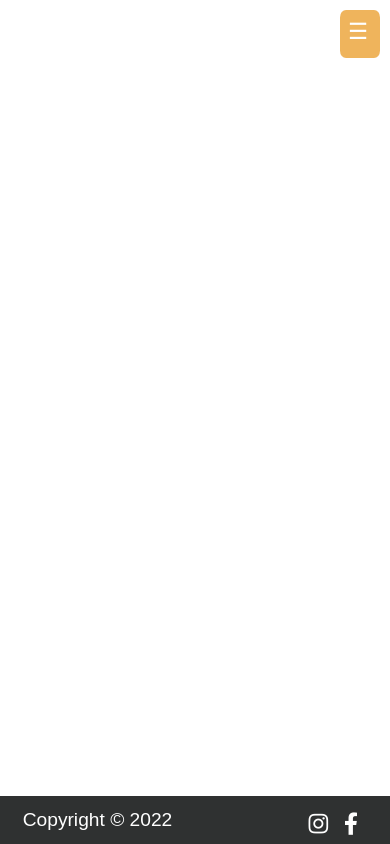
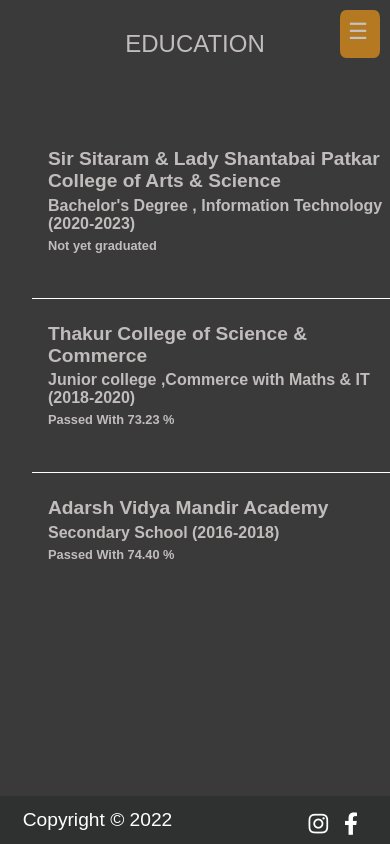
Before and after one commit to vivek-437/vtech-portfolio, a React (Create React App) app: page /vtech-portfolio/education in a window 390 px wide. Built offline with nearby package versions, Linux system fonts and the light colour scheme; a web font is replaced by a local one.

Commit message:
third commit vtech

```diff
--- a/src/App.jsx
+++ b/src/App.jsx
@@ -22,11 +22,11 @@
   <>
    <LeftNavBar/>
   <Switch>
-    <Route exact path='/' component={Home} />
-    <Route  path='/project' component={Project} />
-    <Route  path='/contact' component={Contact} />
-    <Route  path='/education' component={Education} />
-    <Route  path='/skill' component={Skill} />
+    <Route exact path='/vtech-portfolio/' component={Home} />
+    <Route  path='/vtech-portfolio/project' component={Project} />
+    <Route  path='/vtech-portfolio/contact' component={Contact} />
+    <Route  path='/vtech-portfolio/education' component={Education} />
+    <Route  path='/vtech-portfolio/skill' component={Skill} />
   </Switch>
   <Footer/>
 
--- a/src/components/content/Home.jsx
+++ b/src/components/content/Home.jsx
@@ -10,8 +10,8 @@
     const timer = setInterval(() => {
       let getWord = options[pointer.wordPoint];
 
-      if (pointer.letterPoint == 0 && word == getWord) {
-        if (pointer.wordPoint + 1 == options.length) {
+      if (pointer.letterPoint === 0 && word === getWord) {
+        if (pointer.wordPoint + 1 === options.length) {
           setPointer({ ...pointer, wordPoint: 0 });
         } else {
           setPointer({ ...pointer, wordPoint: pointer.wordPoint + 1 });
--- a/src/components/content/education.css
+++ b/src/components/content/education.css
@@ -67,6 +67,9 @@
 
 }
 @media screen and (max-width:767px) {
+    .education{
+        overflow:hidden ;
+    }
     .education .outterEdu {
         width: 100%;
         text-align: left;
```
